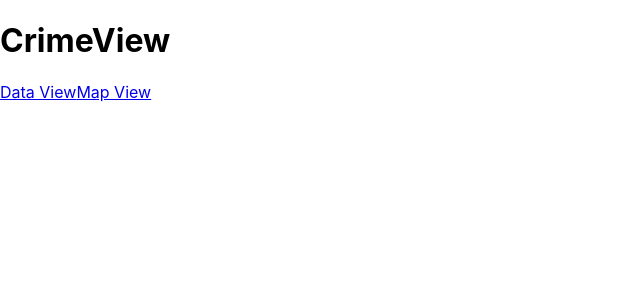
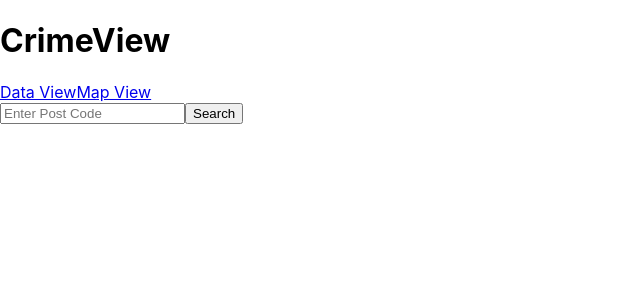
Before and after one commit to Reece-Morgan/crimeview, a React (Create React App) app: page / in a window 1280 px wide. Shown: the top 300 px of the page, without its empty margins (0-640 px from the left). Built offline with nearby package versions, Linux system fonts and the light colour scheme.

Commit message:
created search bar component and GET request

```diff
--- a/package.json
+++ b/package.json
@@ -12,6 +12,7 @@
     "@types/react-dom": "^18.3.0",
     "react": "^18.3.1",
     "react-dom": "^18.3.1",
+    "react-hook-form": "^7.51.5",
     "react-router-dom": "^6.23.1",
     "react-scripts": "5.0.1",
     "typescript": "^4.9.5",
--- /dev/null
+++ b/src/components/search-bar.tsx
@@ -0,0 +1,45 @@
+import { useState } from "react";
+import { useForm } from "react-hook-form";
+import { PostCode } from "../types/types";
+
+interface FormProps {
+  postcode: string;
+}
+
+function SearchBar() {
+  const [postcode, setPostcode] = useState<PostCode>();
+  const { register, handleSubmit } = useForm<FormProps>();
+
+  const onSubmit = handleSubmit(async (data: FormProps) => {
+    if (!data.postcode) {
+      return;
+    }
+
+    const postcode = data.postcode.replace(/ /g, "+");
+
+    const xhr = new XMLHttpRequest();
+    xhr.open("GET", `http://api.getthedata.com/postcode/${postcode}`);
+    xhr.onload = function () {
+      if (xhr.status === 200) {
+        setPostcode(JSON.parse(xhr.responseText));
+      }
+    };
+    xhr.send();
+  });
+
+  return (
+    <>
+      <form onSubmit={onSubmit}>
+        <input
+          type="text"
+          id="postcode"
+          placeholder="Enter Post Code"
+          {...register("postcode")}
+        />
+        <button>Search</button>
+      </form>
+    </>
+  );
+}
+
+export default SearchBar;
--- a/src/pages/home.tsx
+++ b/src/pages/home.tsx
@@ -1,4 +1,5 @@
 import { Link } from "react-router-dom";
+import SearchBar from "../components/search-bar";
 
 function HomePage() {
   return (
@@ -6,6 +7,7 @@ function HomePage() {
       <h1>CrimeView</h1>
       <Link to="/data-view">Data View</Link>
       <Link to="/map-view">Map View</Link>
+      <SearchBar />
     </>
   );
 }
--- /dev/null
+++ b/src/types/types.ts
@@ -0,0 +1,27 @@
+export type PostCode = {
+  status:     string;
+  match_type: string;
+  input:      string;
+  data:       PostCodeData;
+  copyright:  string[];
+}
+
+type PostCodeData = {
+  postcode:                     string;
+  status:                       string;
+  usertype:                     string;
+  easting:                      number;
+  northing:                     number;
+  positional_quality_indicator: number;
+  country:                      string;
+  latitude:                     string;
+  longitude:                    string;
+  postcode_no_space:            string;
+  postcode_fixed_width_seven:   string;
+  postcode_fixed_width_eight:   string;
+  postcode_area:                string;
+  postcode_district:            string;
+  postcode_sector:              string;
+  outcode:                      string;
+  incode:                       string;
+}
```
Also changed, not shown: 1 other file (tests, documents, lock files or other folders).
